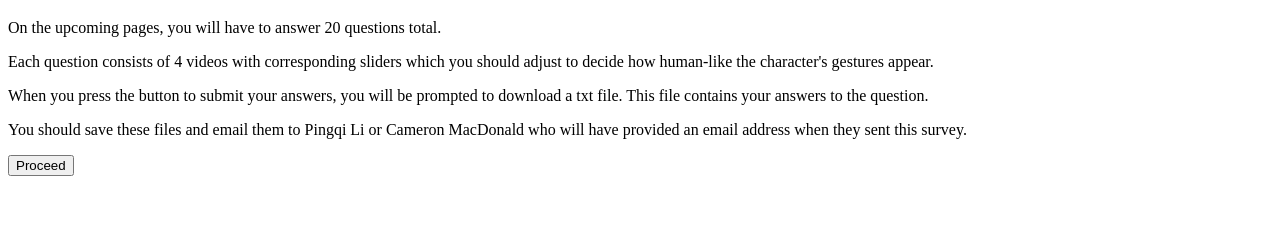
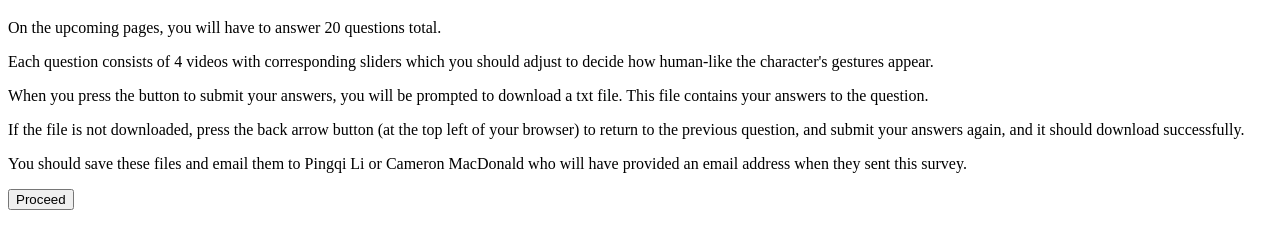
Before and after one commit to cam-macd/cam-macd.github.io, a plain HTML site: page Human_Likeness_Survey/Page0.html in a window 1280 px wide. Shown: the part 61-310 px from the top of the page. Drawn offline with Linux system fonts and the light colour scheme.

Commit message:
Update Page0.html

```diff
--- a/Human_Likeness_Survey/Page0.html
+++ b/Human_Likeness_Survey/Page0.html
@@ -4,6 +4,7 @@
 	<p>On the upcoming pages, you will have to answer 20 questions total.</p>
 	<p>Each question consists of 4 videos with corresponding sliders which you should adjust to decide how human-like the character's gestures appear.</p>
 	<p>When you press the button to submit your answers, you will be prompted to download a txt file. This file contains your answers to the question.</p>
+	<p>If the file is not downloaded, press the back arrow button (at the top left of your browser) to return to the previous question, and submit your answers again, and it should download successfully.</p>
 	<p>You should save these files and email them to Pingqi Li or Cameron MacDonald who will have provided an email address when they sent this survey.</p>
 	<form action="Page1.html">
 		<input type="submit" value="Proceed"></input>
```
